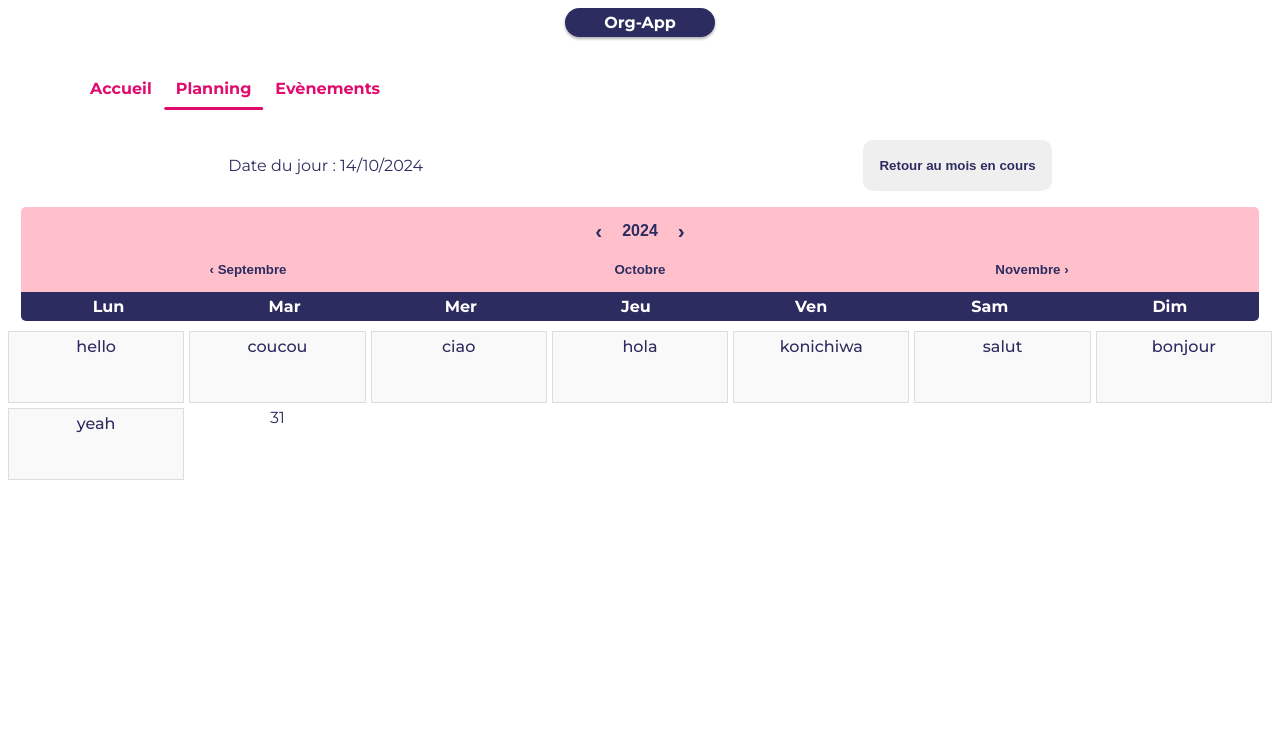
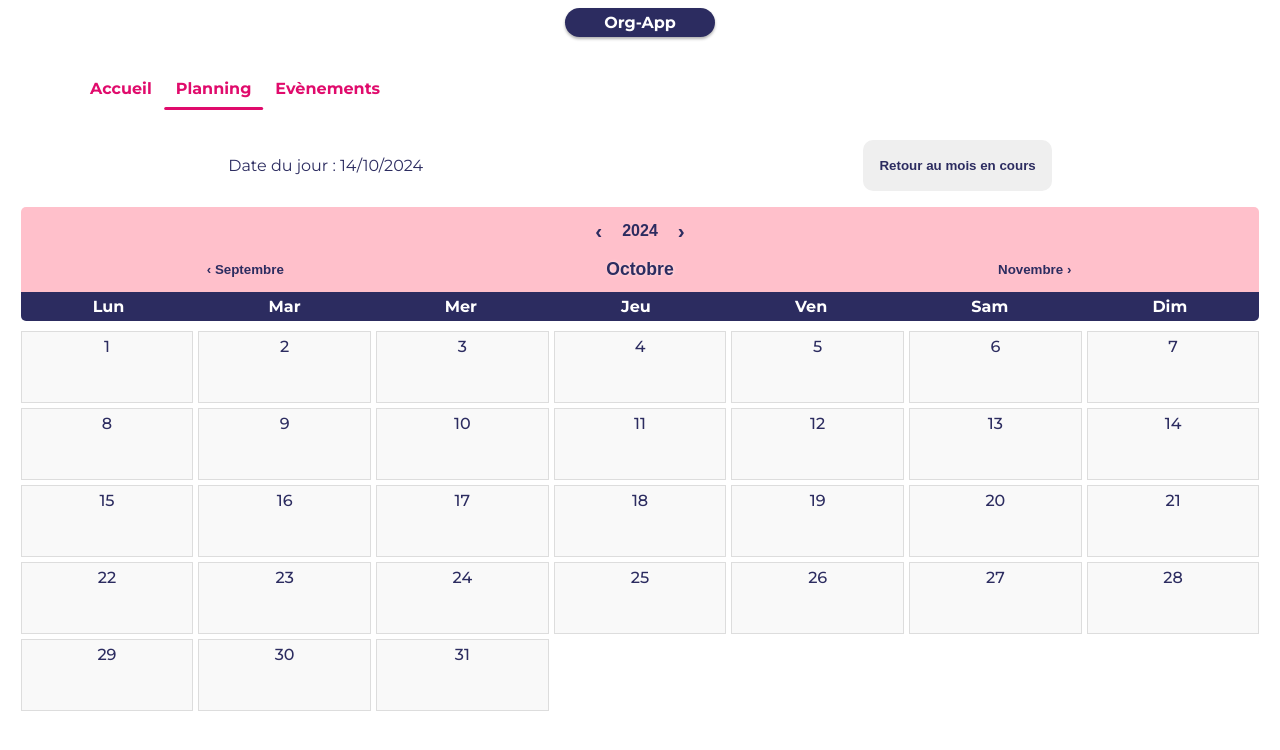
Before and after one commit to Marine-Dlf/planning-app-project, a React (Create React App) app in the folder planning-app-project/: page /planning in a window 1280 px wide. Shown: the top 750 px of the page. Built offline with nearby package versions, Linux system fonts and the light colour scheme.

Commit message:
Création du nombre de cases en fonction du mois et de l'année (30-31-28-29) (mais pas encore en fonction du jour de la semaine)

```diff
--- a/planning-app-project/src/components/ChangeDate.jsx
+++ b/planning-app-project/src/components/ChangeDate.jsx
@@ -50,7 +50,7 @@ function ChangeDate({currentMonth, setCurrentMonth, currentYear, setCurrentYear}
             </div>
             <div className='changeMonth'>
                 <button className='changeMonthButton' onClick={previousMonth}>‹ {previousMonthName}</button>
-                <button>{monthName[currentMonth]}</button>
+                <button className='currentMonthButton'>{monthName[currentMonth]}</button>
                 <button className='changeMonthButton' onClick={nextMonth}>{nextMonthName} ›</button>
             </div>
         </div>
--- a/planning-app-project/src/components/Grid.jsx
+++ b/planning-app-project/src/components/Grid.jsx
@@ -1,28 +1,40 @@
-import React from 'react'
+import React, { useEffect, useState } from 'react'
 import '../styles/components/grid.scss'
 
-const grid = ['hello', 'coucou', 'ciao', 'hola', 'konichiwa', 'salut', 'bonjour', 'yeah']
 
 
 function Grid({ currentMonth, setCurrentMonth, currentYear, setCurrentYear }) {
 
+  // Génère un tableau des jours du mois
+  const [grid, setGrid] = useState([])
+
+  // Nombre de jour par mois
+  const getDaysInMonth = (year, month) => {
+    return new Date(year, month + 1, 0).getDate()
+  }
+
+  // Calcule et met à jour la grille des jours du mois actuel à chaque fois que l'année (currentYear) ou le mois (currentMonth) change
+  // Génère un tableau contenant ts les jours du mois et met à jour l'état "grid" avec ce tableau => permet de re-rendre l'interface avec le bon nombre de jours
+  useEffect(() => {
+    const daysInMonth = getDaysInMonth(currentYear, currentMonth)
+    let newGrid = []
+    for (let i = 1; i <= daysInMonth; i++) {
+      newGrid.push(i)
+    }
+    setGrid(newGrid)
+  }, [currentYear, currentMonth])   // [currentYear, currentMonth], indique que cet effet doit se ré-exécuter à chaque fois que currentYear ou currentMonth change
+
+  // Parcours du tableau
+  const browseGrid = () => {
+    return grid.map((day, index) => <div key={index} className='day'>{day}</div>)
+  }
+
   return (
     <div className='grid'>
       {browseGrid()}
-      {getDaysInMonth(currentMonth, currentYear)}
     </div>
   )
 }
 
-// Parcours du tableau
-const browseGrid = () => {
-  return grid.map((day, index) => <div key={index} className='day'>{day}</div>)
-}
-
-// Nombre de jour par mois
-const getDaysInMonth = (year, month) => {
-  return new Date(year, month, 0).getDate()
-}
-
 
 export default Grid
--- a/planning-app-project/src/styles/components/changeDate.scss
+++ b/planning-app-project/src/styles/components/changeDate.scss
@@ -65,6 +65,11 @@
             }
         }
 
+        .currentMonthButton {
+            font-size: 1.1rem;
+            text-shadow: 1px 0px 3px rgb(252, 230, 233);
+        }
+
         .changeMonthButton {
             cursor: pointer;
             color: rgb(44, 44, 96);
--- a/planning-app-project/src/styles/components/grid.scss
+++ b/planning-app-project/src/styles/components/grid.scss
@@ -4,6 +4,8 @@
     gap: 5px;
     text-align: center;
     margin-top: 10px;
+    margin-left: 1%;
+    margin-right: 1%;
 }
 
 .day {
@@ -17,4 +19,8 @@
     color: rgb(44, 44, 96);
     font-weight: 500;
     cursor: pointer;
+
+    &:hover {
+        background-color: pink;
+    }
 }
```
